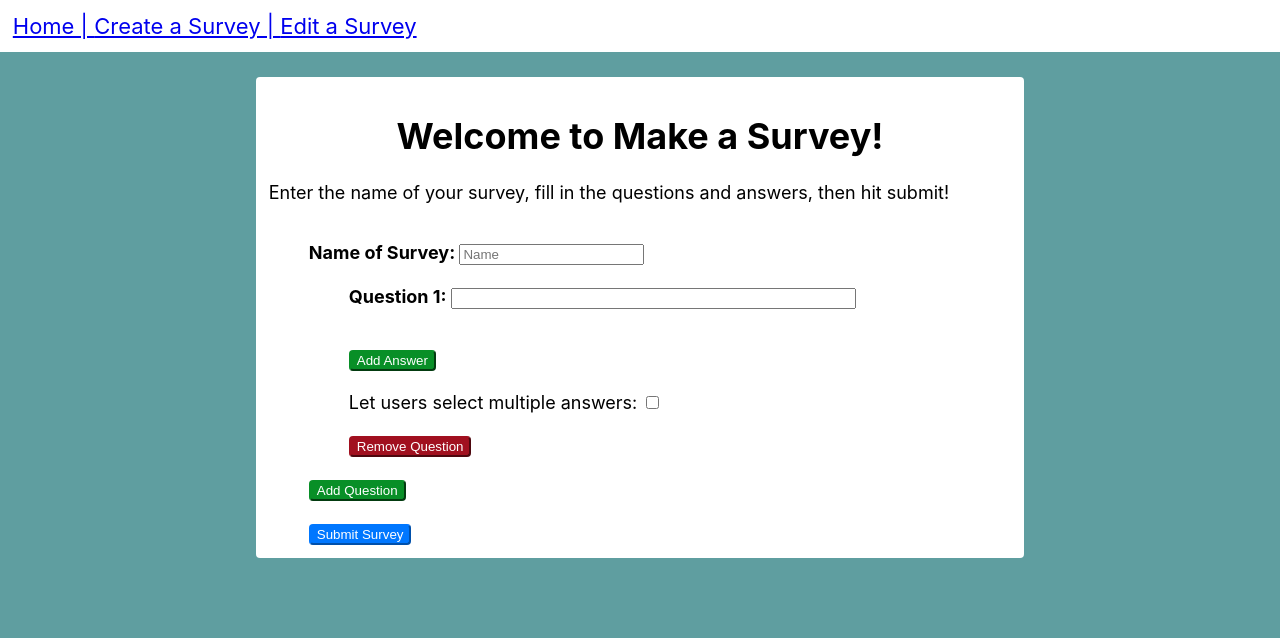
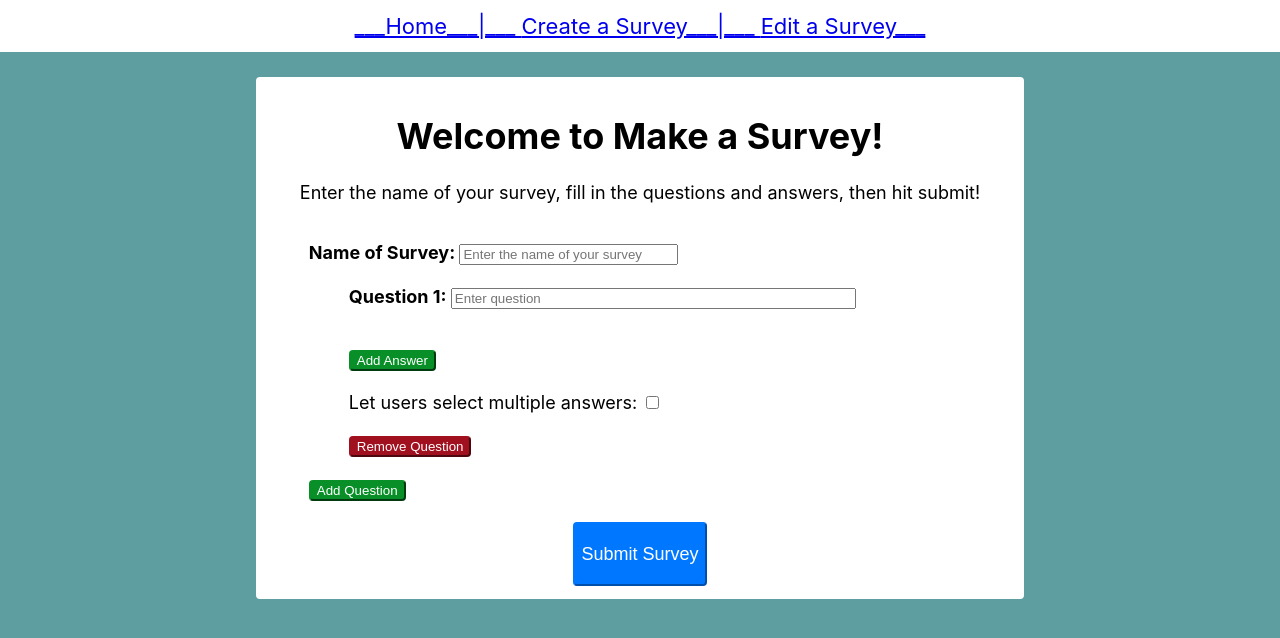
Before and after one commit to AdamGCastle/MakeASurvey, a React (Create React App) app: page /createsurvey in a window 1280 px wide. Shown: the top 638 px of the page. Built offline with nearby package versions, Linux system fonts and the light colour scheme.

Commit message:
addMoreCss

```diff
--- a/src/App.css
+++ b/src/App.css
@@ -34,6 +34,8 @@
 }
 
 .nav {
+  /* font-weight: bold; */
+  text-align: center;
   background-color: white;
   font-size: 22px;
   margin: auto;
@@ -56,22 +58,32 @@
   margin-left: 40px;
 }
 
-
-.textbox {
-
-  width: 60%;
-
+.medtextbox{
+  width: 30%;
 }
 
-.editButton{
-  float:right;
-  margin-right:70%;
+
+.bigtextbox {
+  width: 60%;
 }
+
+
+
+
 
 .alignCentre{
   text-align: center;
 }
 
+.floatCenter{
+  justify-content: center;
+  background-color: #a1101f;
+}
+
+.button:hover{
+  cursor: pointer;
+
+}
 
 #addButton {
   color: #fff;
@@ -81,19 +93,14 @@
 
 }
 
-#removeButton {
-  color: #fff;
-  background-color: #a1101f;
-  border-color: #a1101f;
-  border-radius: 0.25rem;
-}
 
 #blueButton {
   color: #fff;
   background-color: rgb(0, 119, 255);
   border-color: rgb(0, 119, 255);
+  height: 4rem;
+  font-size: large;
   border-radius: 0.25rem;
-
 }
 
 #createButton {
@@ -104,7 +111,17 @@
   border-radius: 0.75rem;
 }
 
+#editButton{
+  float:right;
+  margin-right:70%;
+}
 
+#removeButton {
+  color: #fff;
+  background-color: #a1101f;
+  border-color: #a1101f;
+  border-radius: 0.25rem;
+}
 
 
 
--- a/src/App.js
+++ b/src/App.js
@@ -31,9 +31,9 @@ export default function App() {
 function Navbar() {
   return (
   <nav className='nav'>
-    <NavLink to="/"> Home | </NavLink>
-    <NavLink to="/createsurvey"> Create a Survey | </NavLink>
-    <NavLink to ="/editsurveys"> Edit a Survey </NavLink>
+    <NavLink to="/"> ___Home___|___   </NavLink>
+    <NavLink to="/createsurvey"> Create a Survey___|___   </NavLink>
+    <NavLink to ="/editsurveys">   Edit a Survey___ </NavLink>
   </nav>
   )
 }
--- a/src/create-survey/AnswerBuilder.tsx
+++ b/src/create-survey/AnswerBuilder.tsx
@@ -37,9 +37,9 @@ const AnswerBuilder: FunctionComponent<AnswerBuilderProps> = ({ answerNumber, on
 
         <div className="indent">
             Answer {answerNumber}  :<span>   </span>
-            <input type="text" className="textbox" id={'a' + answerNumber} value = {myAnswer.text} onChange={answerTextChanged} />
+            <input type="text" placeholder="Enter answer" className="bigtextbox" id={'a' + answerNumber} value = {myAnswer.text} onChange={answerTextChanged} />
 
-            <div><button id="removeButton" onClick={() => removeAnswer(myAnswer.answerID)}>Remove Answer</button></div>
+            <div><button id="removeButton" className="button" onClick={() => removeAnswer(myAnswer.answerID)}>Remove Answer</button></div>
             <br></br>
         </div>
     )
--- a/src/create-survey/CreateSurvey.tsx
+++ b/src/create-survey/CreateSurvey.tsx
@@ -11,8 +11,10 @@ const CreateSurvey: FunctionComponent = () => {
     // console.log(emptySurvey)
     return (
         <div>
-            <h1 className="alignCentre"> Welcome to Make a Survey!</h1>
-            <p>Enter the name of your survey, fill in the questions and answers, then hit submit!</p>
+            <div className="alignCentre">
+                <h1 > Welcome to Make a Survey!</h1>
+                <p>Enter the name of your survey, fill in the questions and answers, then hit submit!</p>
+            </div>
             <br></br>
             < SurveyBuilder initialSurveyValue={emptySurvey}/>
         </div>
--- a/src/create-survey/QuestionBuilder.tsx
+++ b/src/create-survey/QuestionBuilder.tsx
@@ -86,7 +86,7 @@ const QuestionBuilder: FunctionComponent<QuestionBuilderProps> = ({questionNumbe
     return (
         <div className="indent">
             <strong>Question {questionNumber}: </strong>
-            <input type="text" className="textbox" id={'q' + questionNumber} onChange={questionTextChanged} value={myQuestion.text}/>
+            <input type="text" placeholder="Enter question" className="bigtextbox" id={'q' + questionNumber} onChange={questionTextChanged} value={myQuestion.text}/>
             <br></br>
 
 
@@ -105,13 +105,13 @@ const QuestionBuilder: FunctionComponent<QuestionBuilderProps> = ({questionNumbe
             }
             <br></br>
 
-            <div><button id="addButton" onClick={() => addAnswer()}>Add Answer</button></div>
+            <div><button id="addButton" className="button" onClick={() => addAnswer()}>Add Answer</button></div>
             <br></br>
             <label>Let users select multiple answers: </label>
-            <input type="checkbox" defaultChecked={myQuestion.isMultipleChoice} onChange={e => questionNumAnswersChanged(e)}></input>
+            <input type="checkbox" className="button" defaultChecked={myQuestion.isMultipleChoice} onChange={e => questionNumAnswersChanged(e)}></input>
             <br></br>
             <br></br>
-            <button id="removeButton" onClick={() => removeQuestion(questionNumber)}>Remove Question</button>
+            <button id="removeButton" className="button" onClick={() => removeQuestion(questionNumber)}>Remove Question</button>
             <br/>
             <br/>
         </div>
--- a/src/create-survey/SurveyBuilder.tsx
+++ b/src/create-survey/SurveyBuilder.tsx
@@ -92,10 +92,10 @@ const SurveyBuilder: FunctionComponent<SurveyBuilderProps> = ({initialSurveyValu
 
     return (
 
+        <div>
             <div className="indent">
-
                 <label><strong>Name of Survey:  </strong></label>
-            <input placeholder="Name"  type="text" onChange={surveyNameChanged} value={mySurvey.name}></input>
+                <input placeholder="Enter the name of your survey" className="medtextbox" type="text" onChange={surveyNameChanged} value={mySurvey.name}></input>
                 <br></br>
                 {/* <p>{surveyJson}</p> */}
                 <br/>
@@ -112,11 +112,17 @@ const SurveyBuilder: FunctionComponent<SurveyBuilderProps> = ({initialSurveyValu
                     ))
                 }
 
-            <button id="addButton" onClick={() => addQuestion()}>Add Question</button>
+                <button id="addButton" className="button" onClick={() => addQuestion()}>Add Question</button>
                 <br></br>
                 <br></br>
-            <button id="blueButton" onClick={() => submitSurvey()}>Submit Survey</button>
                 </div>
+                <div className="alignCentre">
+                    <button id="blueButton" className="button" onClick={() => submitSurvey()}>Submit Survey</button>
+                </div>
+
+
+        </div>
+
     )
 }
 
--- a/src/home/EditSelect.tsx
+++ b/src/home/EditSelect.tsx
@@ -47,7 +47,7 @@ const EditSelect: FunctionComponent = () => {
 
             <span key={s.surveyID}>{s.name} </span>
             <Link to={`/editsurvey/${s.surveyID}`}>
-            <button className="editButton">Edit</button>
+            <button id="editButton" className="button">Edit</button>
             </Link>
             <br/>
             <br/>
--- a/src/home/Home.tsx
+++ b/src/home/Home.tsx
@@ -14,7 +14,7 @@ const Home = () => {
         <p>Create your very own survey and see which answers everyone picks!</p>
 
           <Link to="/createsurvey">
-            <button btn-large id="createButton">Make a New Survey!</button>
+            <button btn-large id="createButton" className="button">Make a New Survey!</button>
           </Link>
         </div>
 
```
Lines whose indentation alone changed are shown as unchanged.
